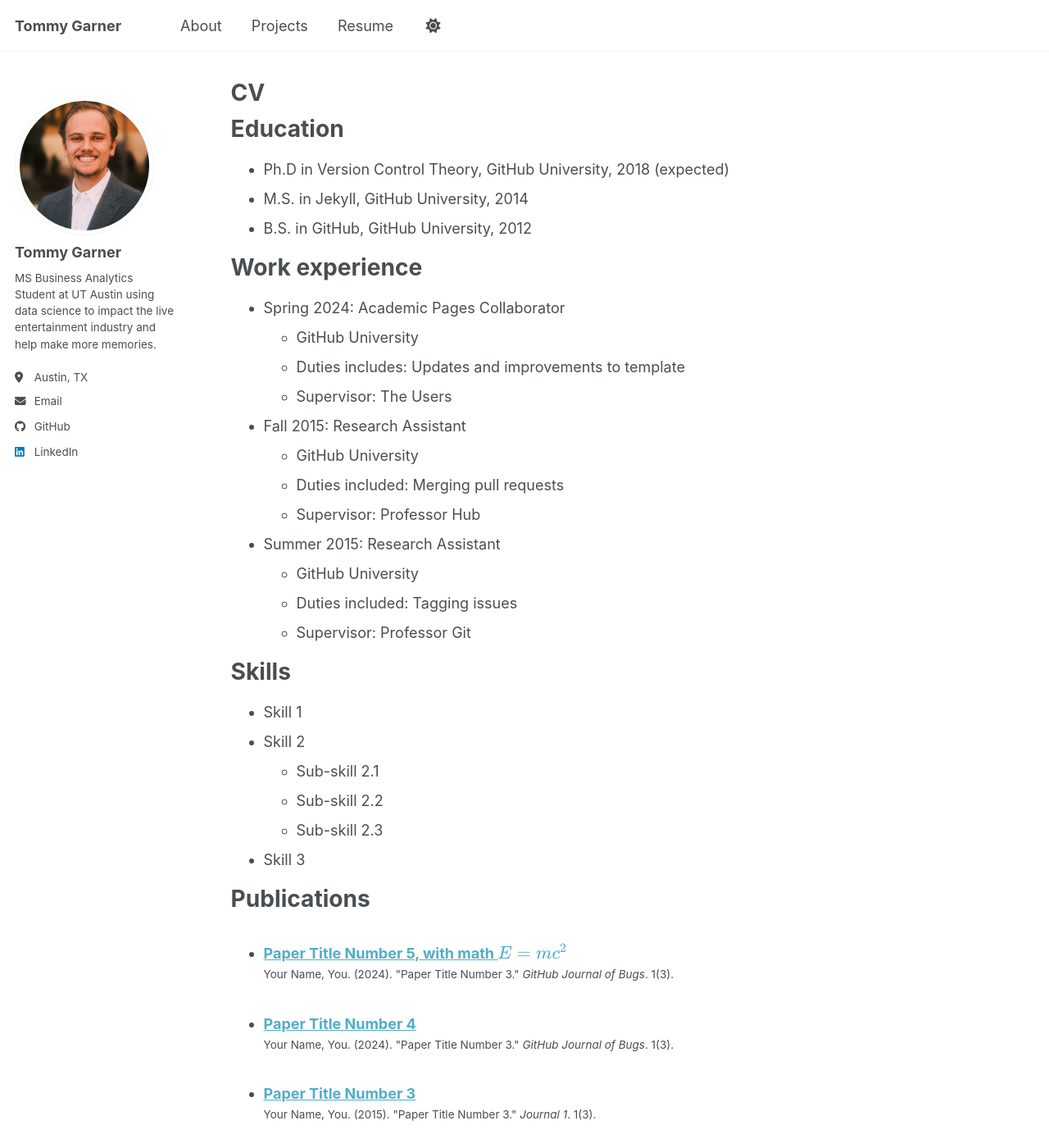
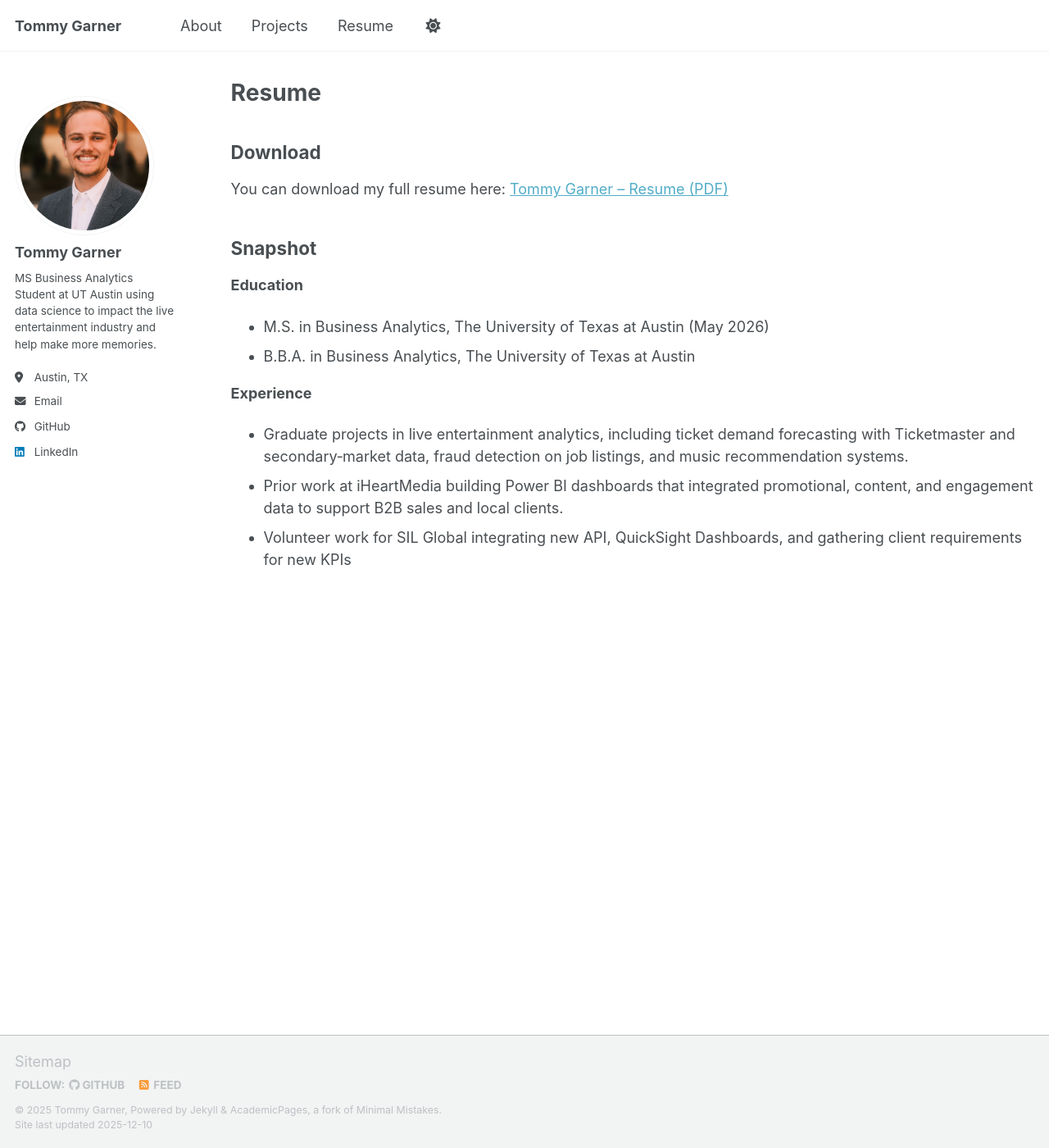
Before and after one commit to tommygarner/tommygarner.github.io, a Jekyll site: the page built from _pages/cv.md, in a window 1280 px wide and 1400 px high. Shown: the whole window at 82% size. Built offline with Jekyll 4.4.1, drawn with Linux system fonts in a browser that asks for light colours; a script bundle is joined from its source files by our own code; library files that are not in the unit come from our copies; some of the changed text lies outside the part shown.

Commit message:
Revise CV to Resume and update content
Updated CV to reflect new title and added education and experience details.

```diff
--- a/_pages/cv.md
+++ b/_pages/cv.md
@@ -1,6 +1,6 @@
 ---
 layout: archive
-title: "CV"
+title: "Resume"
 permalink: /cv/
 author_profile: true
 redirect_from:
@@ -9,56 +9,17 @@ redirect_from:
 
 {% include base_path %}
 
-Education
-======
-* Ph.D in Version Control Theory, GitHub University, 2018 (expected)
-* M.S. in Jekyll, GitHub University, 2014
-* B.S. in GitHub, GitHub University, 2012
+## Download
 
-Work experience
-======
-* Spring 2024: Academic Pages Collaborator
-  * GitHub University
-  * Duties includes: Updates and improvements to template
-  * Supervisor: The Users
+You can download my full resume here: [Tommy Garner – Resume (PDF)]({{ base_path }}/files/Tommy_Garner_Resume.pdf)
 
-* Fall 2015: Research Assistant
-  * GitHub University
-  * Duties included: Merging pull requests
-  * Supervisor: Professor Hub
+## Snapshot
 
-* Summer 2015: Research Assistant
-  * GitHub University
-  * Duties included: Tagging issues
-  * Supervisor: Professor Git
+**Education**
+- M.S. in Business Analytics, The University of Texas at Austin (May 2026)
+- B.B.A. in Business Analytics, The University of Texas at Austin
 
-Skills
-======
-* Skill 1
-* Skill 2
-  * Sub-skill 2.1
-  * Sub-skill 2.2
-  * Sub-skill 2.3
-* Skill 3
-
-Publications
-======
-  <ul>{% for post in site.publications reversed %}
-    {% include archive-single-cv.html %}
-  {% endfor %}</ul>
-
-Talks
-======
-  <ul>{% for post in site.talks reversed %}
-    {% include archive-single-talk-cv.html  %}
-  {% endfor %}</ul>
-
-Teaching
-======
-  <ul>{% for post in site.teaching reversed %}
-    {% include archive-single-cv.html %}
-  {% endfor %}</ul>
-
-Service and leadership
-======
-* Currently signed in to 43 different slack teams
+**Experience**
+- Graduate projects in live entertainment analytics, including ticket demand forecasting with Ticketmaster and secondary‑market data, fraud detection on job listings, and music recommendation systems.
+- Prior work at iHeartMedia building Power BI dashboards that integrated promotional, content, and engagement data to support B2B sales and local clients.
+- Volunteer work for SIL Global integrating new API, QuickSight Dashboards, and gathering client requirements for new KPIs
```
